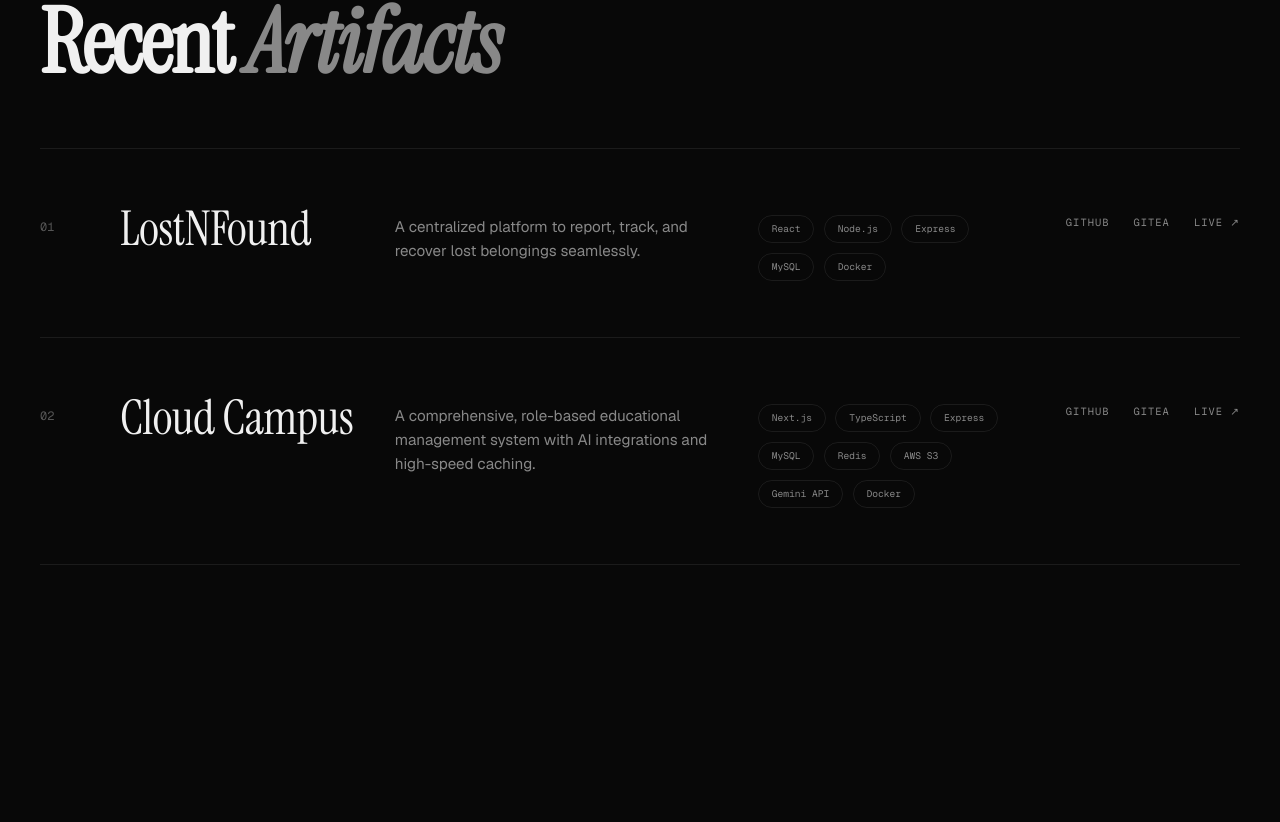
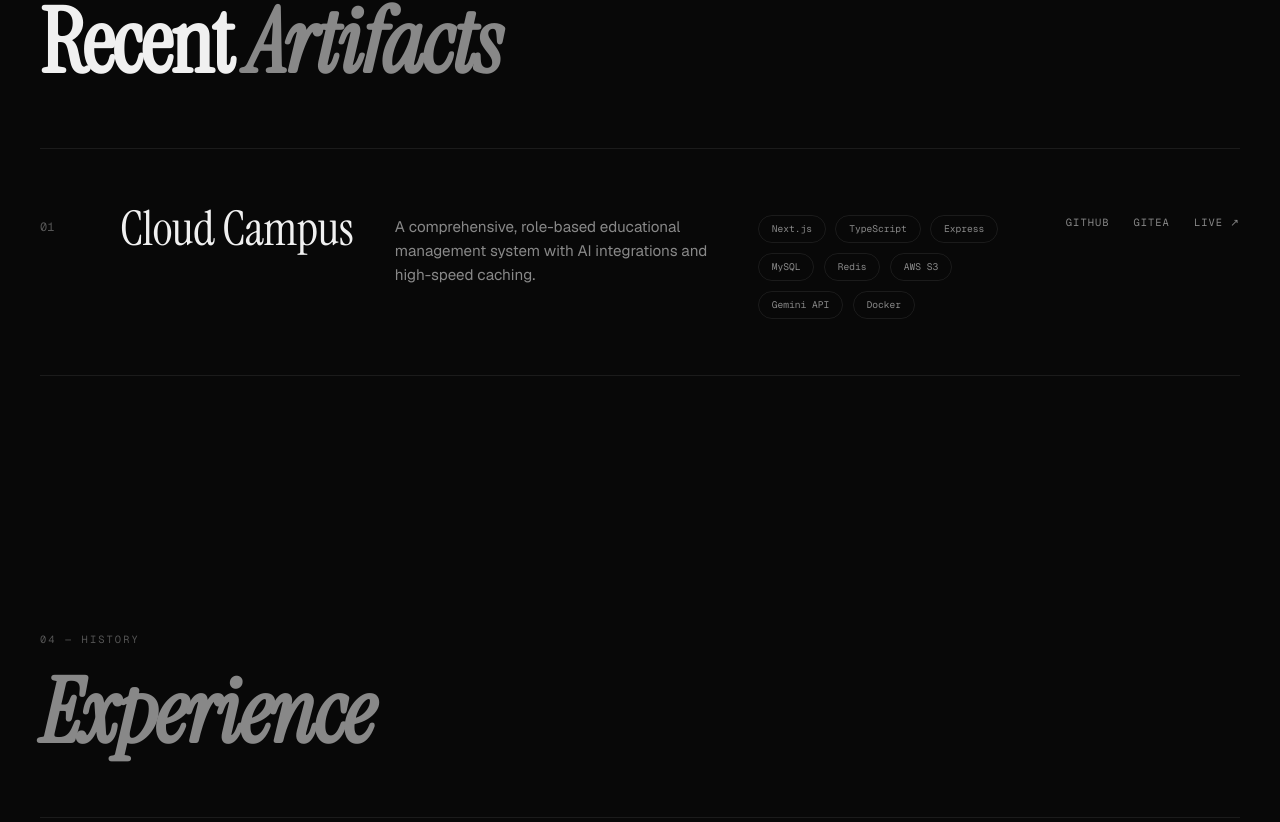
Before and after one commit to Rishit1769/Portfolio, a Next.js app: page / in a window 1280 px wide. Shown: the part 2975-3797 px from the top of the page. Built offline with nearby package versions, Linux system fonts and the light colour scheme.

Commit message:
refactor: remove LostNFound project details from portfolio

```diff
--- a/app/page.tsx
+++ b/app/page.tsx
@@ -146,7 +146,7 @@ export default function Portfolio() {
         case "work":
           newOutput.push(
             <div key={Date.now() + 1}>
-              Projects: LostNFound, Cloud Campus.
+              Projects: Cloud Campus.
             </div>
           );
           break;
@@ -472,16 +472,6 @@ export default function Portfolio() {
         <div className="project-list">
           {[{
             num: "01",
-            title: "LostNFound",
-            desc: "A centralized platform to report, track, and recover lost belongings seamlessly.",
-            tags: ["React", "Node.js", "Express", "MySQL", "Docker"],
-            links: [
-              { name: "GitHub", url: "https://github.com/Rishit1769/LostNFound" },
-              { name: "Gitea", url: "https://gitea.rishit.codes/Rishit/LostNFound" },
-              { name: "Live ↗", url: "http://lostnfound.rishit.codes/" },
-            ],
-          }, {
-            num: "02",
             title: "Cloud Campus",
             desc: "A comprehensive, role-based educational management system with AI integrations and high-speed caching.",
             tags: ["Next.js", "TypeScript", "Express", "MySQL", "Redis", "AWS S3", "Gemini API", "Docker"],
```
